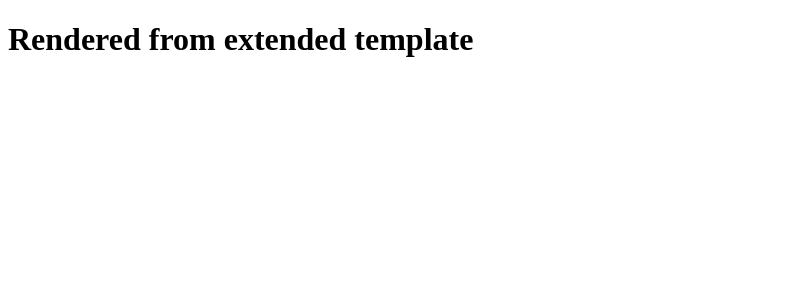
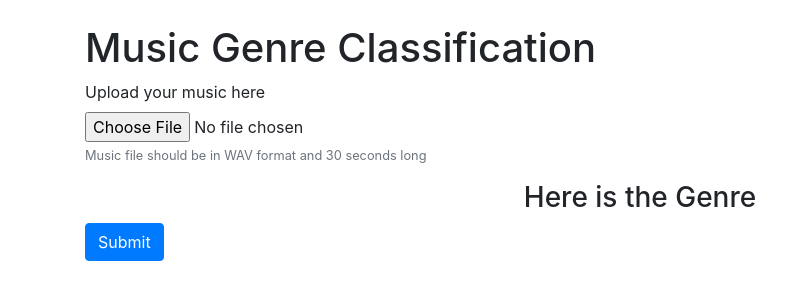
Before and after one commit to nindyahapsari/music-genre-classification, a Flask app: page / in a window 1280 px wide. Shown: the top 300 px of the page, without its empty margins (0-810 px from the left). Run offline with Flask 2, Linux system fonts and the light colour scheme.

Commit message:
added frontend files

```diff
--- a/music_classification/templates/base.html
+++ b/music_classification/templates/base.html
@@ -2,10 +2,16 @@
 <html lang="en">
 <head>
   <meta charset="UTF-8">
+<link rel="stylesheet" href="https://cdn.jsdelivr.net/npm/bootstrap@4.6.0/dist/css/bootstrap.min.css" integrity="sha384-B0vP5xmATw1+K9KRQjQERJvTumQW0nPEzvF6L/Z6nronJ3oUOFUFpCjEUQouq2+l" crossorigin="anonymous">
+
   <title>Music Classification</title>
   {% block head %}{% endblock %}
 </head>
 <body>
   {% block body %}{% endblock %}
+
+<script src="https://code.jquery.com/jquery-3.5.1.slim.min.js" integrity="sha384-DfXdz2htPH0lsSSs5nCTpuj/zy4C+OGpamoFVy38MVBnE+IbbVYUew+OrCXaRkfj" crossorigin="anonymous"></script>
+<script src="https://cdn.jsdelivr.net/npm/bootstrap@4.6.0/dist/js/bootstrap.bundle.min.js" integrity="sha384-Piv4xVNRyMGpqkS2by6br4gNJ7DXjqk09RmUpJ8jgGtD7zP9yug3goQfGII0yAns" crossorigin="anonymous"></script>
+
 </body>
 </html>
--- a/music_classification/templates/index.html
+++ b/music_classification/templates/index.html
@@ -1,8 +1,22 @@
 {% extends 'base.html' %}
-
 {% block head %}
 {% endblock %}
 
 {% block body %}
-<h1>Rendered from extended template</h1>
+<div class="container my-4">
+<h1>Music Genre Classification</h1>
+  <form>
+  <div class="form-group">
+    <label for="sampleMusic">Upload your music here</label>
+    <input type="file" class="form-control-file" id="sampleMusic" aria-describedby="sampleMusic">
+    <small id="musicFileInfo" class="form-text text-muted">Music file should be in WAV format and 30 seconds long</small>
+  </div>
+  <div class="text-center font-weight-bold">
+    <h3>Here is the Genre</h3>
+  </div>
+  <button type="submit" class="btn btn-primary">Submit</button>
+</form>
+</div>
+
+
 {% endblock %}
```
